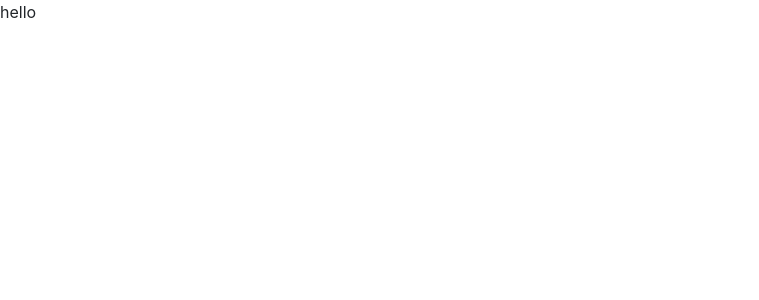
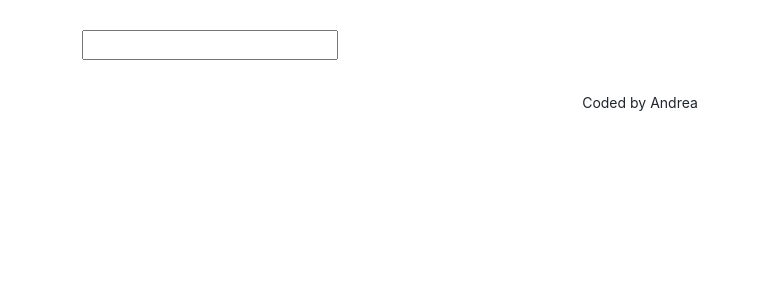
Before and after one commit to andreamitri/dictionary-project, a React (Create React App) app: page / in a window 1280 px wide. Shown: the top 300 px of the page, without its empty margins (0-759 px from the left). Built offline with nearby package versions, Linux system fonts and the light colour scheme.

Commit message:
Added dictionary

```diff
--- a/src/App.css
+++ b/src/App.css
@@ -0,0 +1,8 @@
+.App-header {
+  margin: 30px 0;
+}
+
+.App-footer {
+  text-align: center;
+  margin: 30px 0;
+}
--- a/src/App.js
+++ b/src/App.js
@@ -1,11 +1,18 @@
 import "./App.css";
+import Dictionary from "./Dictionary";
 
-function App() {
+export default function App() {
   return (
     <div className="App">
-      <header className="App-header">hello</header>
+      <div className="container">
+        <header className="App-header"></header>
+        <main>
+          <Dictionary />
+        </main>
+        <footer className="App-footer">
+          <small>Coded by Andrea</small>
+        </footer>
+      </div>
     </div>
   );
 }
-
-export default App;
--- /dev/null
+++ b/src/Dictionary.js
@@ -0,0 +1,23 @@
+import React, { useState } from "react";
+import "./Dictionary.css";
+
+export default function Dictionary() {
+  let [keyword, setKeyword] = useState("");
+
+  function search(event) {
+    event.preventDefualt();
+    alert(`Searching for ${keyword}`);
+  }
+
+  function handleKeywordChange(event) {
+    setKeyword(event.target.value);
+  }
+
+  return (
+    <div className="Dictionary">
+      <form onSubmit={search}>
+        <input type="search" onChange={handleKeywordChange} />
+      </form>
+    </div>
+  );
+}
```
Also changed, not shown: src/Dictionary.css (added).
